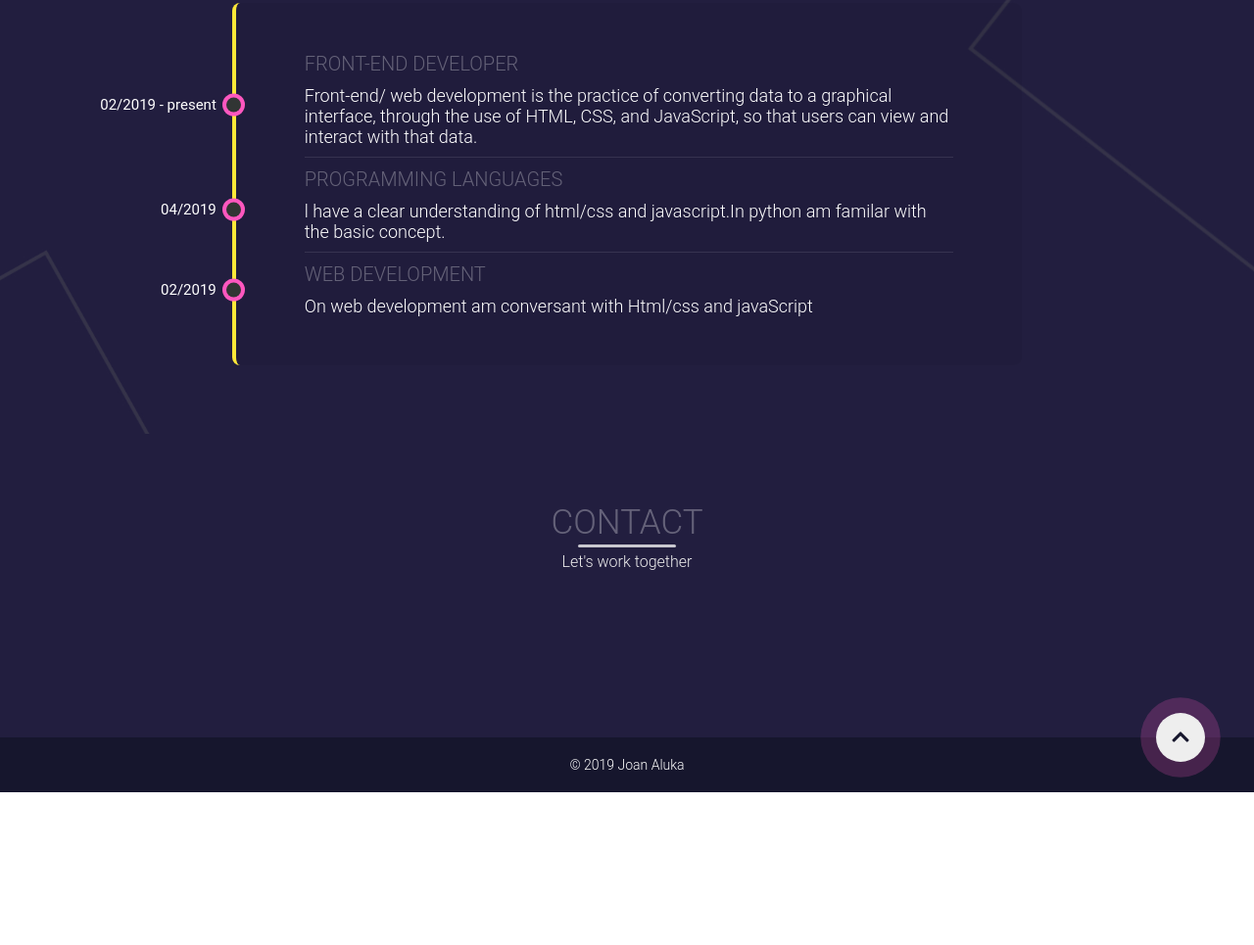
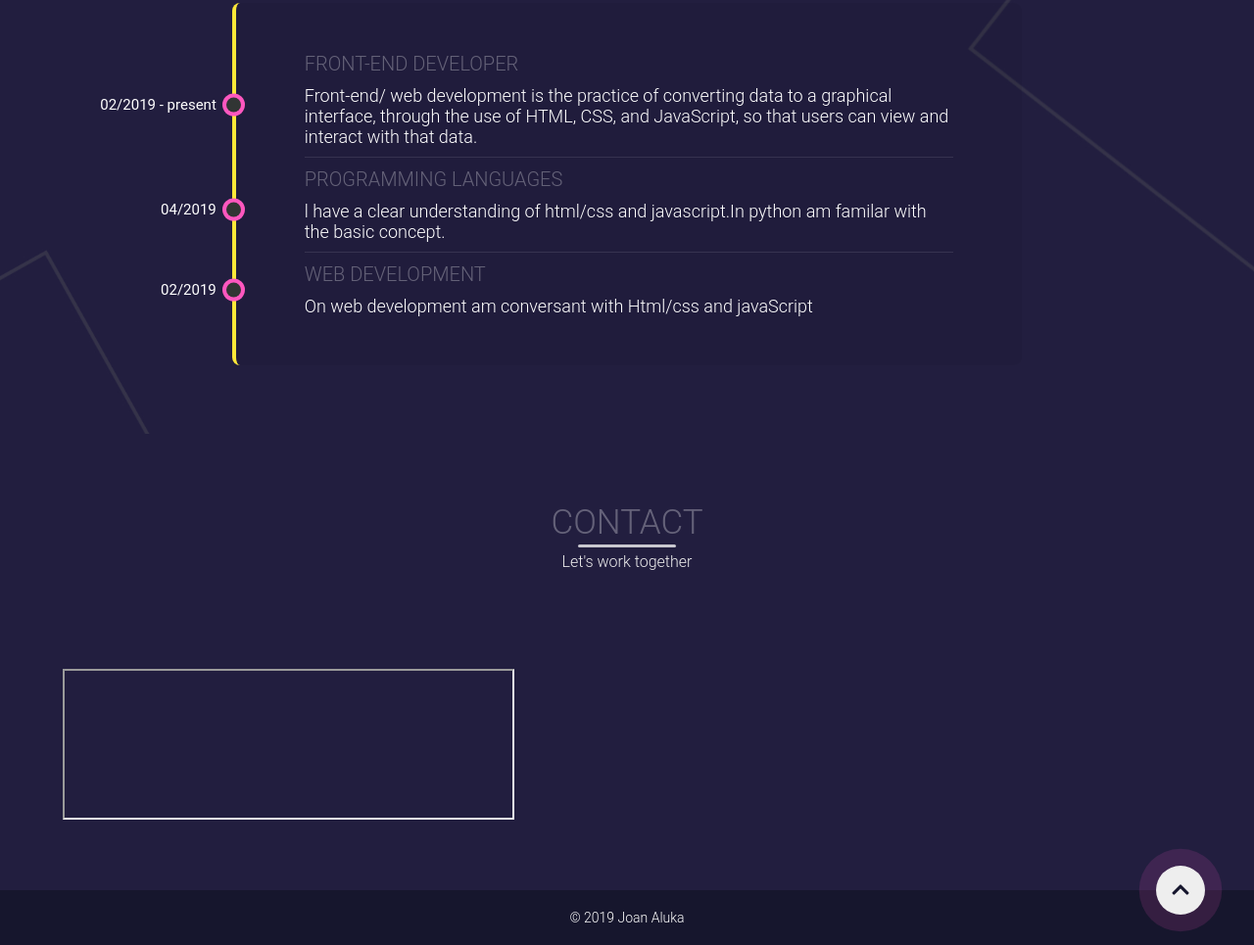
Before and after one commit to joanaluka/joans-portfolio, a plain HTML site: page index.html in a window 1280 px wide. Shown: the part 4949-5914 px from the top of the page at 98% size. Before the commit the page ends 5758 px from the top, so only its background shows below. Drawn offline with nearby package versions, Linux system fonts and the light colour scheme.

Commit message:
Update index.html

```diff
--- a/index.html
+++ b/index.html
@@ -214,8 +214,10 @@
             <h1>Contact</h1>
             <h6>Let's work together</h6>
         </div>
+        <iframe scr="https://form.jotform.com/jsform/202241368127045" width="40%" height="50%" style="color: #000099;">
+            <script type="text/javascript" src="https://form.jotform.com/jsform/202241368127045"></script>
+        </iframe>
 
-<script type="text/javascript" src="https://form.jotform.com/jsform/202241368127045"></script>
     </div>
 </section>
 
```
